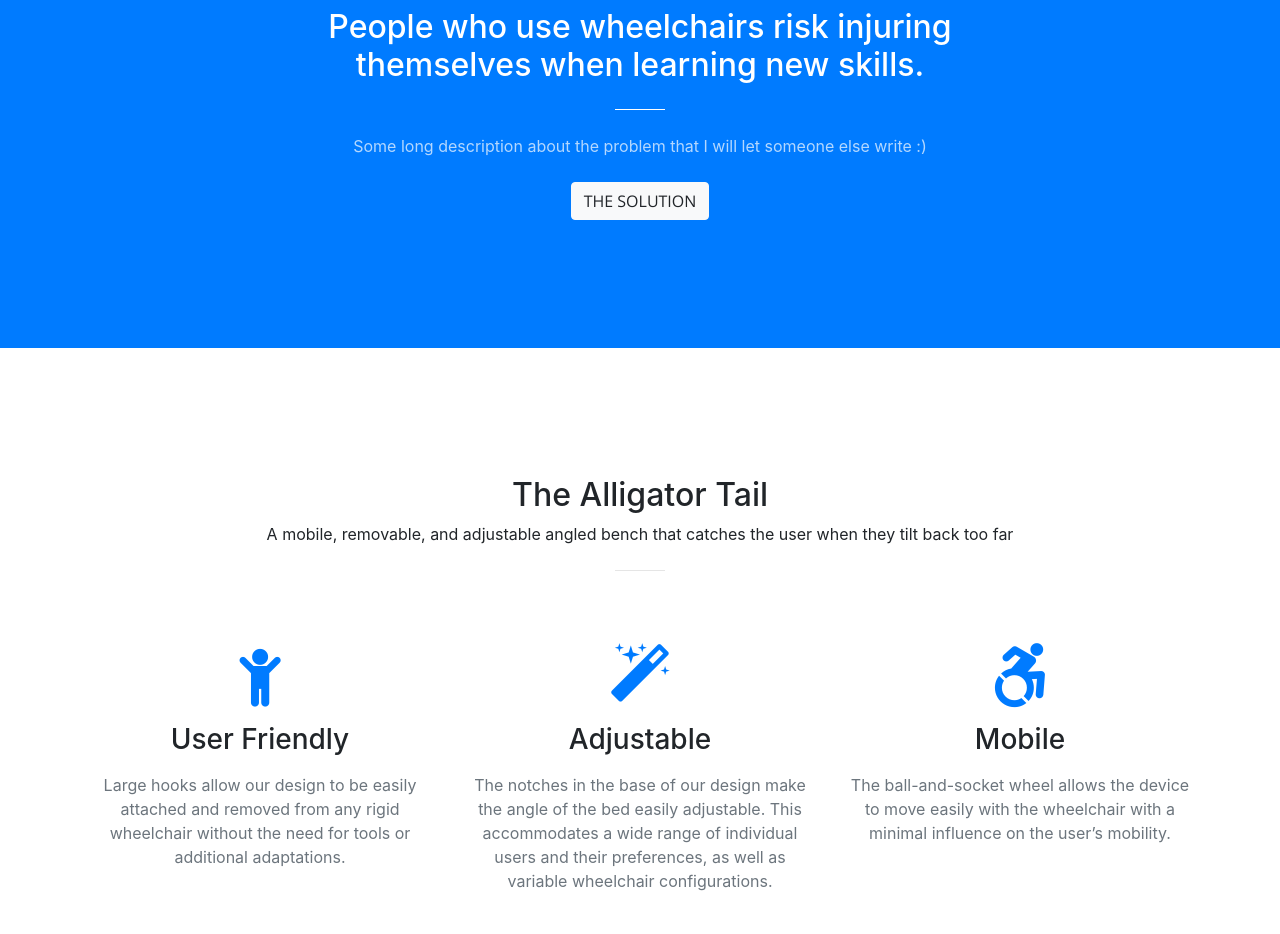
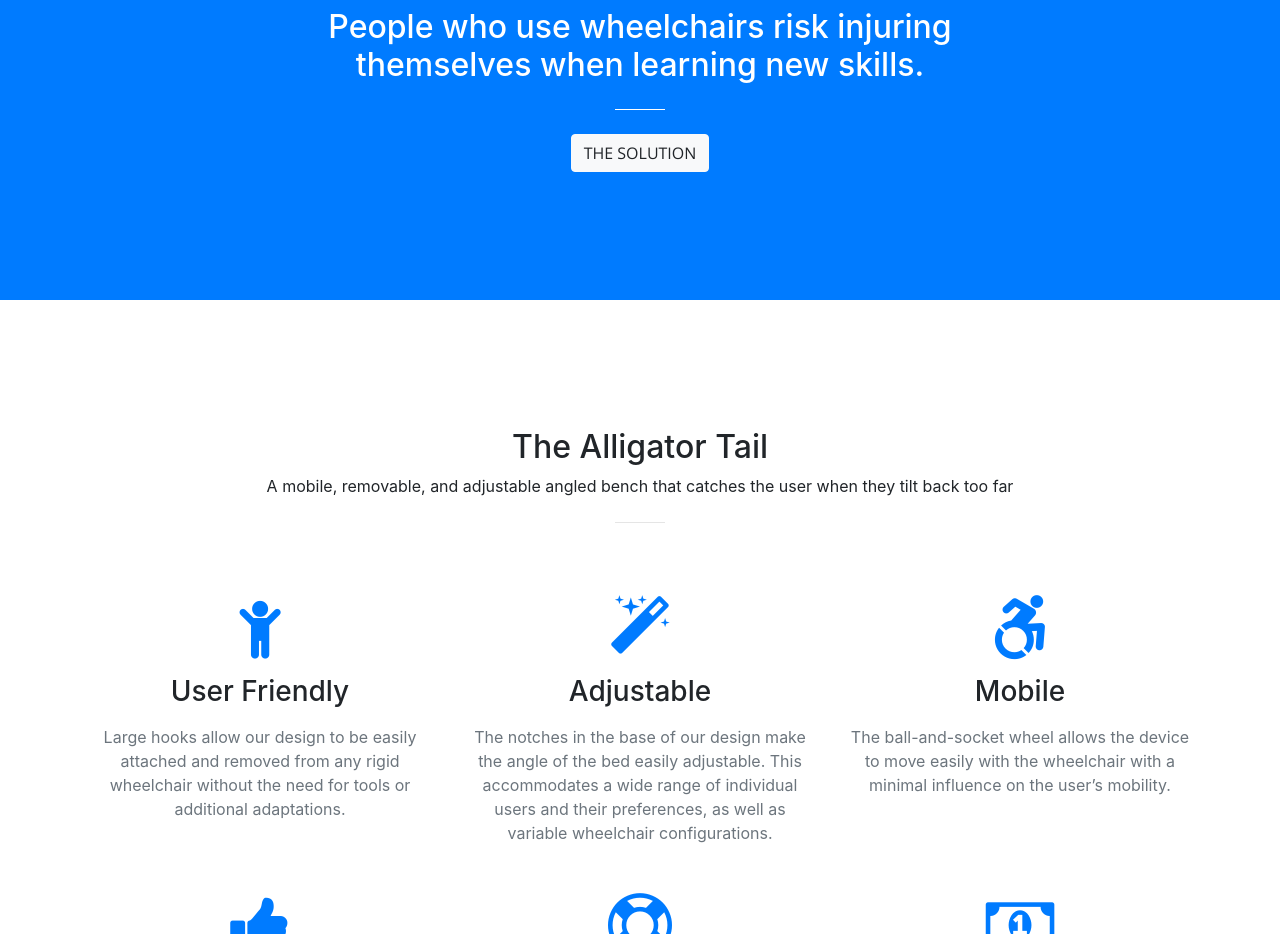
Before and after one commit to alligatortail/alligatortail, a website with bundled scripts: page index.html in a window 1280 px wide. Shown: the part 920-1854 px from the top of the page. Built offline with nearby package versions, Linux system fonts and the light colour scheme.

Commit message:
changed stufffff

```diff
--- a/index.html
+++ b/index.html
@@ -83,7 +83,7 @@
           <div class="col-lg-8 mx-auto text-center">
             <h2 class="section-heading text-white">People who use wheelchairs risk injuring themselves when learning new skills. </h2>
             <hr class="light my-4">
-            <p class="text-faded mb-4">Some long description about the problem that I will let someone else write :)</p>
+            <p class="text-faded mb-4"> </p>
             <a class="btn btn-light btn-xl js-scroll-trigger" href="#services">The Solution</a>
           </div>
         </div>
```
